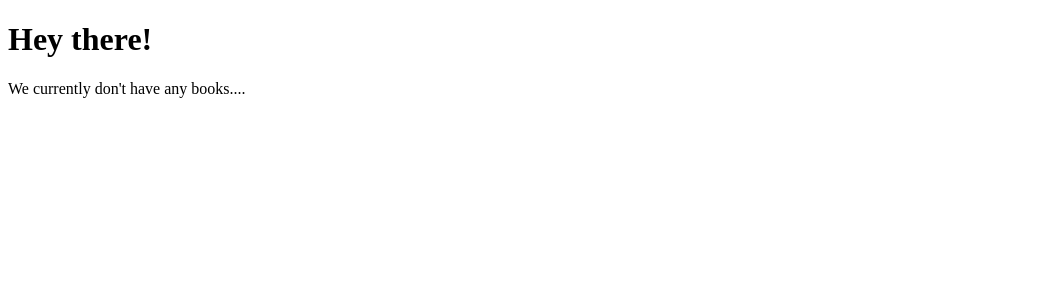
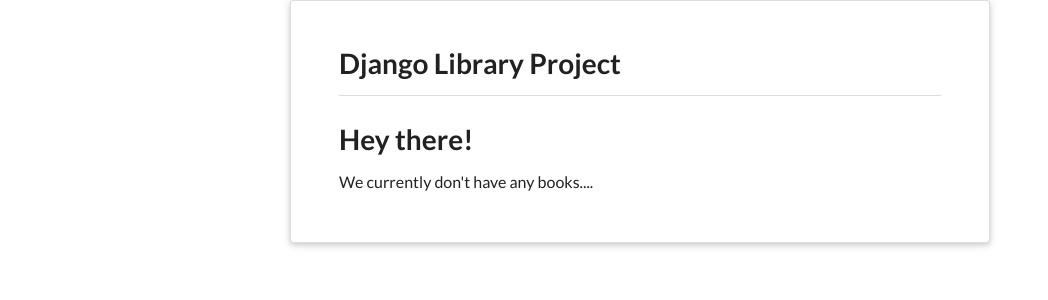
Before and after one commit to mclbdn/django_library_project, a Django app: page / in a window 1280 px wide. Shown: the top 300 px of the page, without its empty margins (0-1048 px from the left). Run offline with Django 3.2, Linux system fonts and the light colour scheme; data that the repository does not hold is empty.

Commit message:
Add django-tables2 and semantic ui

```diff
--- a/config/settings.py
+++ b/config/settings.py
@@ -38,6 +38,8 @@
     'django.contrib.messages',
     'django.contrib.staticfiles',
     'library',
+    # 3rd party
+    'django_tables2',
 ]
 
 MIDDLEWARE = [
--- a/library/views.py
+++ b/library/views.py
@@ -1,10 +1,10 @@
-from django.views.generic import TemplateView, ListView, CreateView
+from django.views.generic import TemplateView, CreateView
+from library.forms import BookForm
+from .forms import BookForm
+from .models import Book
+from .tables import BookTable
+from django_tables2 import SingleTableView
 
-from library.forms import BookForm
-
-from .models import Book
-
-from .forms import BookForm
 
 # Create your views here.
 class HomeView(TemplateView):
@@ -15,12 +15,10 @@
         context['books'] = Book.objects.all()
         return context
 
-class BookListView(ListView):
+class BookListView(SingleTableView):
+    model = Book
+    table_class = BookTable
     template_name = 'book_list.html'
-
-    model = Book
-
-    context_object_name = 'books'
 
 class AddBookView(CreateView):
     template_name = "add_book.html"
--- a/templates/base.html
+++ b/templates/base.html
@@ -5,11 +5,16 @@
     <meta charset="UTF-8">
     <meta http-equiv="X-UA-Compatible" content="IE=edge">
     <meta name="viewport" content="width=device-width, initial-scale=1.0">
+    <link rel="stylesheet" href="https://cdnjs.cloudflare.com/ajax/libs/semantic-ui/2.4.1/semantic.min.css" integrity="sha512-8bHTC73gkZ7rZ7vpqUQThUDhqcNFyYi2xgDgPDHc+GXVGHXq+xPjynxIopALmOPqzo9JZj0k6OqqewdGO3EsrQ==" crossorigin="anonymous" referrerpolicy="no-referrer" />
     <link rel="stylesheet" href="{% static 'css/style.css' %}">
     <title>Django Library Project | {% block title %}{% endblock title %}</title>
 </head>
 <body>
-    {% block content %}
-    {% endblock content %}
+    <div class="ui raised very padded text container segment">
+        <h1 class="ui header">Django Library Project</h2>
+        <div class="ui divider"></div>
+        {% block content %}
+        {% endblock content %}
+    </div>
 </body>
 </html>
```
Also changed, not shown: library/tables.py (added, +8 -0 lines), templates/book_list.html (+5 -2 lines).
